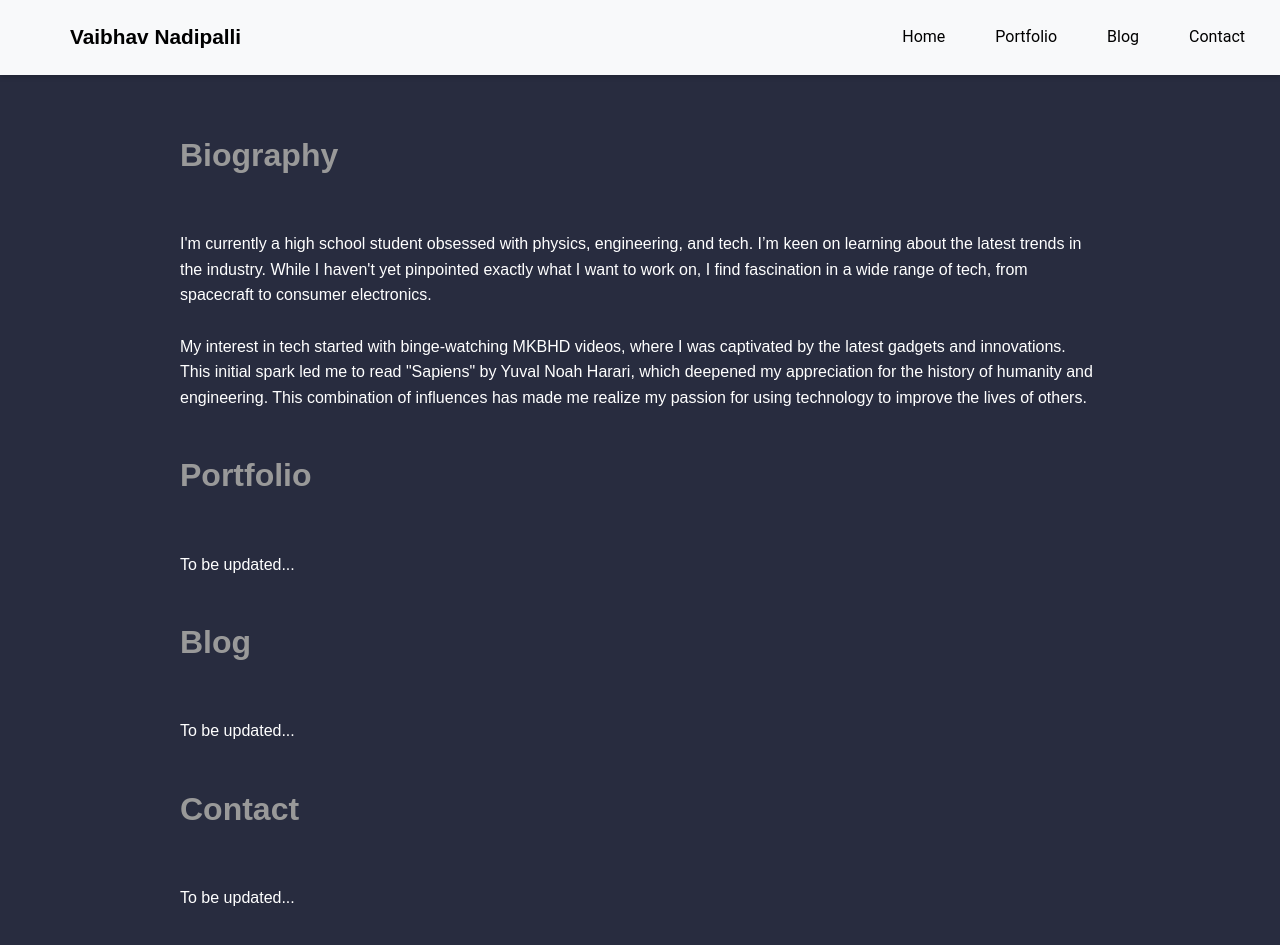
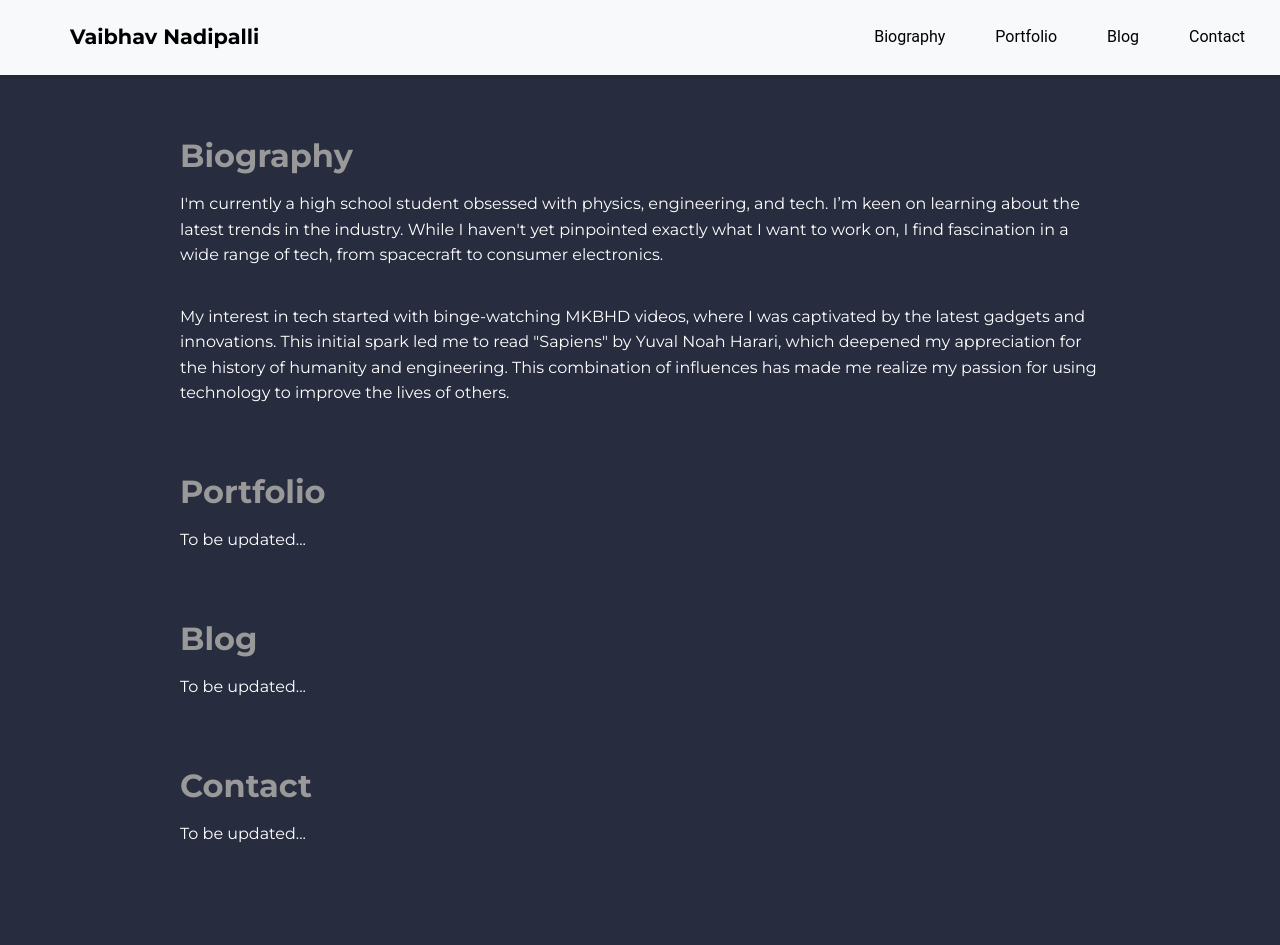
Before and after one commit to Vaibhav-Nadipalli/vaibhav-nadipalli.github.io, a Jekyll site: the page built from index.markdown, in a window 1280 px wide and 951 px high. Shown: the top 945 px of the window. Built offline with Jekyll 4.4.1, drawn with Linux system fonts in a browser that asks for light colours; some web fonts are replaced.

Commit message:
Update default.html

```diff
--- a/_layouts/default.html
+++ b/_layouts/default.html
@@ -5,7 +5,7 @@
     <meta name="viewport" content="width=device-width, initial-scale=1.0">
     <title>Vaibhav Nadipalli</title>
     <link rel="icon" type="image/png" href="/favicon.png"> <!-- Path to your favicon -->
-    <link rel="stylesheet" href="https://fonts.google.com/specimen/Montserrat"> <!-- Montserrat Font -->
+    <link href="https://fonts.googleapis.com/css2?family=Montserrat:wght@400;700&display=swap" rel="stylesheet"> <!-- Montserrat Font -->
     <link rel="stylesheet" href="/assets/css/styles.css"> <!-- Link to your CSS file -->
 </head>
 <body>
@@ -16,10 +16,10 @@
             <label for="nav-toggle" class="nav-toggle-label">&#9776;</label>
             <nav class="nav-menu">
                 <ul class="nav-links">
-                    <li><a href="origin">Home</a></li>
-                    <li><a href="portfolio">Portfolio</a></li>
-                    <li><a href="gospel">Blog</a></li>
-                    <li><a href="contact">Contact</a></li>
+                    <li><a href="#origin">Biography</a></li>
+                    <li><a href="#portfolio">Portfolio</a></li>
+                    <li><a href="#gospel">Blog</a></li>
+                    <li><a href="#contact">Contact</a></li>
                 </ul>
             </nav>
         </div>
@@ -27,26 +27,24 @@
 
     <main>
         <section id="origin">
-            <h2 class="section-title">Biography</h3>
-        </section>
+            <h2 class="section-title">Biography</h2>
             <p>I'm currently a high school student obsessed with physics, engineering, and tech. I’m keen on learning about the latest trends in the industry. While I haven't yet pinpointed exactly what I want to work on, I find fascination in a wide range of tech, from spacecraft to consumer electronics.</p>
             <br>
             <p>My interest in tech started with binge-watching MKBHD videos, where I was captivated by the latest gadgets and innovations. This initial spark led me to read "Sapiens" by Yuval Noah Harari, which deepened my appreciation for the history of humanity and engineering. This combination of influences has made me realize my passion for using technology to improve the lives of others.</p>
+        </section>
 
-        </section>
         <section id="portfolio">
-            <h2 class="section-title">Portfolio</h3>
-        </section>
+            <h2 class="section-title">Portfolio</h2>
             <p>To be updated...</p>
         </section>
+
         <section id="gospel">
-            <h2 class="section-title">Blog</h3>
-        </section>
+            <h2 class="section-title">Blog</h2>
             <p>To be updated...</p>
         </section>
+
         <section id="contact">
-            <h2 class="section-title">Contact</h3>
-        </section>
+            <h2 class="section-title">Contact</h2>
             <p>To be updated...</p>
         </section>
     </main>
```
